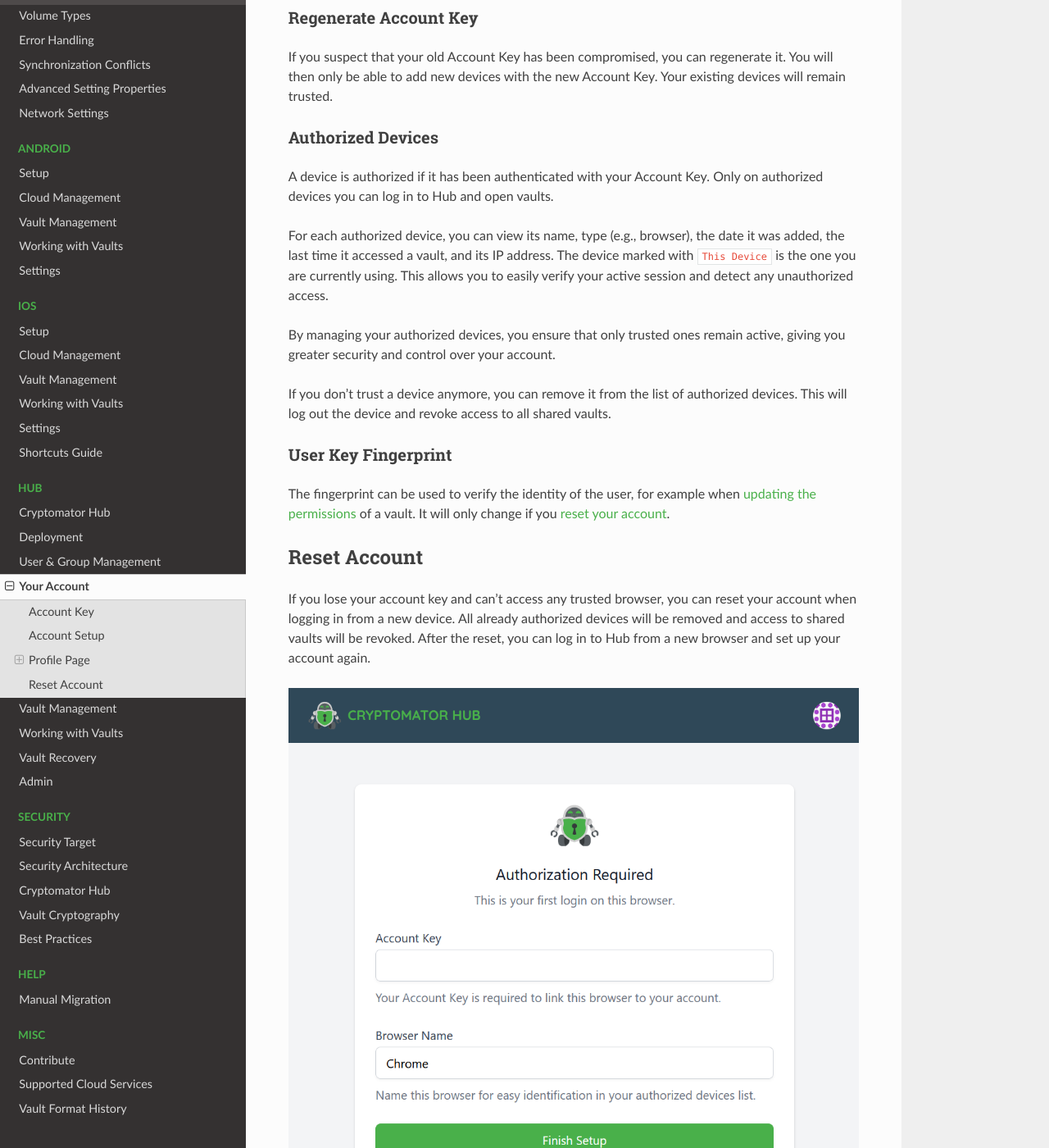
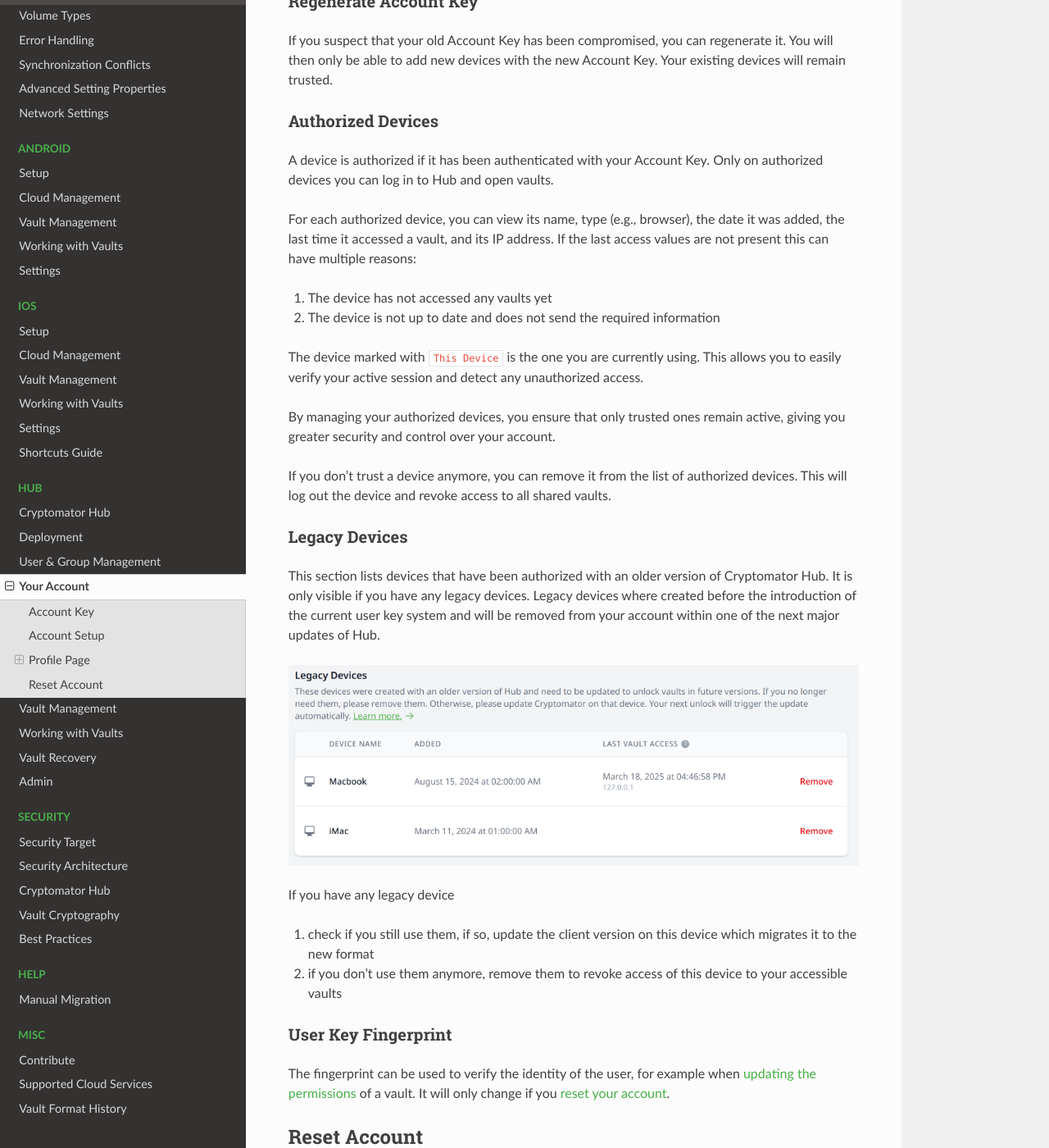
Before and after one commit to cryptomator/docs, a Sphinx documentation site: the page built from source/hub/your-account.rst, in a window 1280 px wide and 1400 px high, scrolled down 2616 px. Shown: the whole window at 82% size. Built offline with Sphinx 7.4.7 and the Read the Docs theme 3.1.0, drawn with Linux system fonts in a browser that asks for light colours.

Commit message:
Add minor changes

```diff
--- a/source/hub/admin.rst
+++ b/source/hub/admin.rst
@@ -2,7 +2,6 @@
 
 Admin
 =====
-
 
 .. _hub/admin/license:
 
@@ -16,7 +15,6 @@
 
 .. image:: ../img/hub/admin-area-license.png
     :alt: Administration area
-
 
 .. _hub/admin/license/seat:
 
@@ -33,14 +31,12 @@
 
 .. note:: Enterprise licenses can have an unlimited number of seats. Visit `cryptomator.org <https://cryptomator.org/hub/>`_ for more information.
 
-
 .. _hub/admin/license/community-license:
 
 Community License
 ^^^^^^^^^^^^^^^^^
 
 When you deploy Cryptomator Hub by yourself, it comes with a community license with life-long validity and 5 seats.
-
 
 .. _hub/admin/license/buy-license:
 
@@ -52,7 +48,6 @@
 To do so, click on the button in the lower right corner of the administration area.
 It will redirect you to the Cryptomator Hub license store.
 After the purchase, you will be automatically redirected back to your Hub instance.
-
 
 .. _hub/admin/audit-logs:
 
@@ -131,7 +126,6 @@
 .. image:: ../img/hub/auditlogs-filter-events.png
     :alt: Audit Log Filtering Options
 
-
 .. _hub/admin/wot:
 
 Web of Trust
--- a/source/hub/your-account.rst
+++ b/source/hub/your-account.rst
@@ -7,7 +7,6 @@
 The account is used to authenticate your identity and to manage your trusted devices.
 
 If you don't have an account, contact your local administrator to create one for you.
-
 
 .. _hub/your-account/account-key:
 
@@ -44,7 +43,6 @@
 After storing your account key securely, tick the checkbox and finish the setup.
 You are now logged in to Hub and can start using it.
 
-
 .. _hub/your-account/profile:
 
 Profile Page
@@ -72,7 +70,6 @@
 If you're interested, you can contribute translations via Crowdin:
 `Cryptomator Hub on Crowdin <https://crowdin.com/project/cryptomator>`_.
 
-
 .. _hub/your-account/profile/regenerate-account-key:
 
 Regenerate Account Key
@@ -82,20 +79,42 @@
 You will then only be able to add new devices with the new Account Key.
 Your existing devices will remain trusted.
 
-
 .. _hub/your-account/profile/authorized-devices:
 
 Authorized Devices
 ^^^^^^^^^^^^^^^^^^
+
 A device is authorized if it has been authenticated with your Account Key.
 Only on authorized devices you can log in to Hub and open vaults.
 
-For each authorized device, you can view its name, type (e.g., browser), the date it was added, the last time it accessed a vault, and its IP address. The device marked with ``This Device`` is the one you are currently using. This allows you to easily verify your active session and detect any unauthorized access.
+For each authorized device, you can view its name, type (e.g., browser), the date it was added, the last time it accessed a vault, and its IP address.
+If the last access values are not present this can have multiple reasons:
+
+1. The device has not accessed any vaults yet
+2. The device is not up to date and does not send the required information
+
+The device marked with ``This Device`` is the one you are currently using. This allows you to easily verify your active session and detect any unauthorized access.
 
 By managing your authorized devices, you ensure that only trusted ones remain active, giving you greater security and control over your account.
 
 If you don't trust a device anymore, you can remove it from the list of authorized devices.
 This will log out the device and revoke access to all shared vaults.
+
+.. _hub/your-account/profile/legacy-devices:
+
+Legacy Devices
+^^^^^^^^^^^^^^^^^^
+
+This section lists devices that have been authorized with an older version of Cryptomator Hub. It is only visible if you have any legacy devices.
+Legacy devices where created before the introduction of the current user key system and will be removed from your account within one of the next major updates of Hub.
+
+.. image:: ../img/hub/legacy-devices.png
+    :alt: Your legacy devices
+
+If you have any legacy device
+
+1. check if you still use them, if so, update the client version on this device which migrates it to the new format
+2. if you don't use them anymore, remove them to revoke access of this device to your accessible vaults
 
 .. _hub/your-account/profile/fingerprint:
 
```
Also changed, not shown: source/img/hub/legacy-devices.png (added), source/img/hub/profile-view.png.
